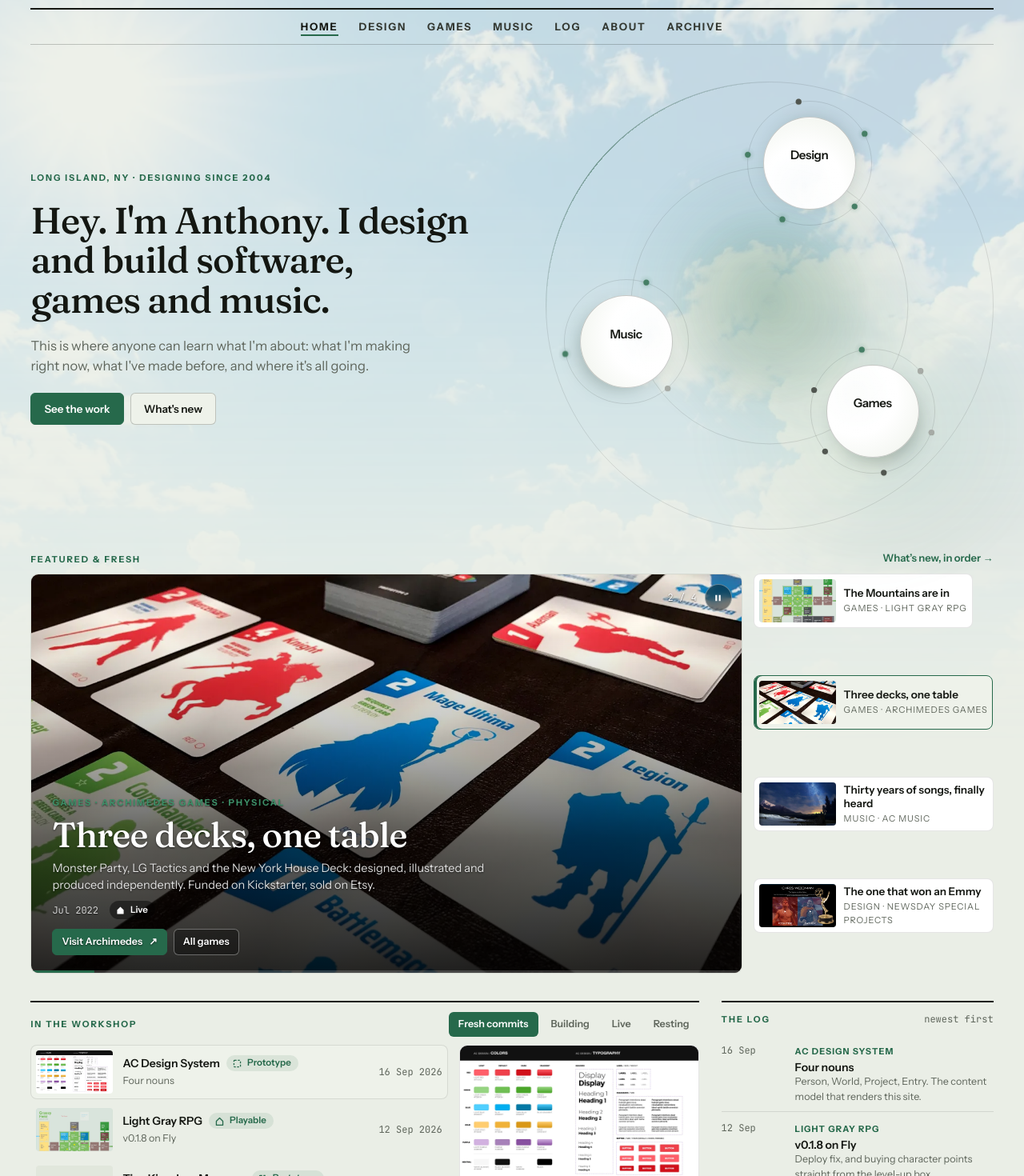
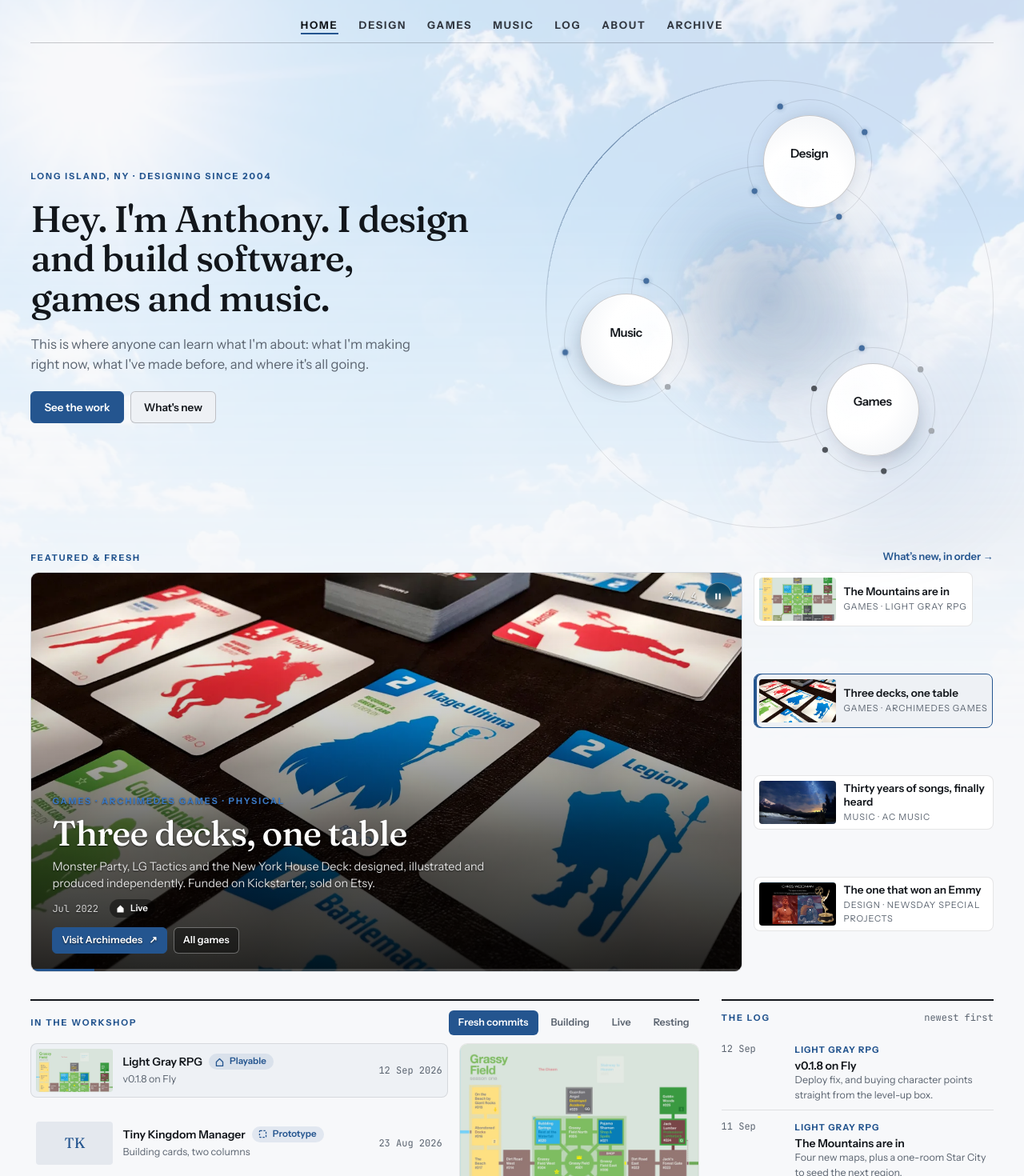
Before and after one commit to acarrozzo/acmain, a Next.js app: page / in a window 1280 px wide. Shown: the part 160-1630 px from the top of the page at 80% size. Built offline with nearby package versions, Linux system fonts and the light colour scheme.

Commit message:
acmain-Overhaul-B-updated light mode blue

```diff
--- a/app/globals.css
+++ b/app/globals.css
@@ -5,25 +5,26 @@
 
 /* ---------------------------------------------------------------
    Design tokens — the single source of truth.
-   One accent, two lightnesses: deep forest in light, luminous aurora
-   in dark. Everything else is derived, so one swap retints the site.
+   One accent per theme: newsprint ink-blue on near-white in light,
+   luminous aurora green on forest black in dark. Everything else is
+   derived, so one swap retints the theme.
    --------------------------------------------------------------- */
 :root {
-  --paper: #eaeee6;
+  --paper: #f7f8fa;
   --surface: #ffffff;
-  --surface-2: #eef2ea;
-  --surface-3: #e1e7dc;
-  --ink: #141712;
-  --ink-soft: #333831;
-  --muted: #5f665c;
-  --line: rgba(20, 23, 18, 0.11);
-  --line-strong: rgba(20, 23, 18, 0.22);
-  --accent: #26694b;
-  --accent-hi: #3d8f68;
+  --surface-2: #eef1f5;
+  --surface-3: #e4e8ee;
+  --ink: #12161b;
+  --ink-soft: #313740;
+  --muted: #5b6470;
+  --line: rgba(18, 22, 27, 0.11);
+  --line-strong: rgba(18, 22, 27, 0.22);
+  --accent: #24558f;
+  --accent-hi: #3b78c2;
   --accent-ink: #ffffff;
-  --accent-soft: rgba(38, 105, 75, 0.10);
-  --glow: rgba(38, 105, 75, 0.25);
-  --shade: rgba(20, 23, 18, 0.55);
+  --accent-soft: rgba(36, 85, 143, 0.10);
+  --glow: rgba(36, 85, 143, 0.25);
+  --shade: rgba(18, 22, 27, 0.55);
   --orb-hi: rgba(255, 255, 255, 0.9);
   --nebula-a: color-mix(in oklab, var(--accent) 18%, transparent);
   --nebula-b: color-mix(in oklab, var(--accent-hi) 10%, transparent);
@@ -189,7 +190,7 @@ a { color: inherit; }
 .iconbtn { width: 34px; height: 34px; border-radius: 999px; border: 1px solid var(--line); background: color-mix(in oklab, var(--surface) 55%, transparent); backdrop-filter: blur(8px); -webkit-backdrop-filter: blur(8px); color: var(--muted); display: grid; place-items: center; cursor: pointer; padding: 0; transition: border-color .2s, color .2s, background-color .2s; }
 .iconbtn:hover { border-color: var(--line-strong); color: var(--ink); background: color-mix(in oklab, var(--surface) 80%, transparent); }
 .iconbtn svg { width: 16px; height: 16px; }
-.mast-nav { display: flex; align-items: center; justify-content: center; gap: 20px; border-top: 2px solid var(--ink); border-bottom: 1px solid var(--line-strong); padding: 10px 0; }
+.mast-nav { display: flex; align-items: center; justify-content: center; gap: 20px; border-bottom: 1px solid var(--line-strong); padding: 10px 0; }
 .mast-nav ul { list-style: none; margin: 0; padding: 0; display: flex; gap: 26px; }
 .mast-nav a { font-size: 13px; font-weight: 700; letter-spacing: .14em; text-transform: uppercase; color: var(--ink-soft); padding: 2px 0; border-bottom: 2px solid transparent; }
 .mast-nav a:hover, .mast-nav a.on { color: var(--ink); border-bottom-color: var(--accent); }
@@ -433,7 +434,7 @@ a { color: inherit; }
 .moon-pos { position: absolute; left: 50%; top: 50%; width: 0; height: 0; }
 /* A moon is always its zoomed self; at rest it is scaled down to a dot, and the ::before is the dot's face (status-coloured) laid over it. */
 .moon { position: absolute; left: 0; top: 0; translate: -50% -50%; scale: .12; width: 60px; height: 60px; box-sizing: border-box; padding: 3px; display: grid; place-items: center; border-radius: 50%; text-align: center; text-decoration: none; outline: none; pointer-events: auto; background: radial-gradient(circle at 34% 30%, var(--orb-hi), var(--surface) 50%, var(--surface-2) 100%); border: 1px solid var(--line-strong); box-shadow: 0 8px 20px -8px rgba(0, 0, 0, 0.6); transition: scale .5s var(--ease-orbit), border-color .3s, box-shadow .3s, background .3s, opacity .4s var(--ease-orbit); }
-:root:not(.dark) .moon { box-shadow: 0 6px 16px -8px rgba(30, 50, 35, 0.35); }
+:root:not(.dark) .moon { box-shadow: 0 6px 16px -8px rgba(25, 40, 70, 0.30); }
 .moon::before { content: ""; position: absolute; inset: -1px; border-radius: 50%; background: var(--ink-soft); opacity: .85; transition: opacity .25s; }
 .moon[data-status="live"]::before { background: var(--accent); box-shadow: 0 0 44px 12px var(--glow); }
 .moon[data-status="paper"]::before, .moon[data-status="idea"]::before { background: radial-gradient(circle, transparent 52%, var(--ink-soft) 58%); }
@@ -449,7 +450,7 @@ a { color: inherit; }
 .orb-btn { display: block; position: absolute; left: 50%; top: 50%; translate: -50% -50%; border-radius: 9999px; outline: none; pointer-events: auto; }
 .orb-btn:focus-visible .orb { border-color: var(--accent); box-shadow: 0 0 0 3px var(--accent-soft), 0 0 40px -4px var(--glow); }
 .orb { height: 116px; width: 116px; display: grid; place-items: center; align-content: center; gap: 2px; border-radius: 50%; background: radial-gradient(circle at var(--lx) var(--ly), var(--orb-hi), var(--surface) 46%, var(--surface-2) 100%); border: 1px solid var(--line-strong); box-shadow: var(--shx) var(--shy) 28px -8px rgba(0, 0, 0, 0.7), inset 0 1px 0 rgba(255, 255, 255, 0.05); transition: transform 0.5s var(--ease-orbit), box-shadow 0.5s var(--ease-orbit), border-color 0.45s, opacity 0.45s var(--ease-orbit), filter 0.45s var(--ease-orbit); }
-:root:not(.dark) .orb { box-shadow: var(--shx) var(--shy) 26px -10px rgba(30, 50, 35, 0.35), inset 0 1px 0 rgba(255, 255, 255, 0.7); }
+:root:not(.dark) .orb { box-shadow: var(--shx) var(--shy) 26px -10px rgba(25, 40, 70, 0.30), inset 0 1px 0 rgba(255, 255, 255, 0.7); }
 .orb[data-active="true"] { transform: scale(1.1); border-color: var(--accent); background: radial-gradient(circle at var(--lx) var(--ly), color-mix(in oklab, var(--accent) 30%, var(--surface)), var(--surface) 58%); box-shadow: var(--shx) 26px 48px -18px rgba(0, 0, 0, 0.8), 0 0 60px -2px var(--glow), inset 0 0 26px -8px var(--glow); }
 .orb[data-dim="true"] { opacity: 0.45; filter: saturate(0.7); transform: scale(0.94); }
 .orb-label { color: var(--ink); transition: color 0.3s; }
--- a/components/OrbitalNav.tsx
+++ b/components/OrbitalNav.tsx
@@ -1,7 +1,6 @@
 "use client";
 
 import { useEffect, useRef, useState } from "react";
-import { formatDate } from "@/lib/format";
 import type { Status } from "@/content/types";
 
 export type OrbitEntry = { date: string; title: string; project: string };
@@ -232,9 +231,7 @@ export function OrbitalNav({ worlds, latest }: Props) {
     ? {
         key: `p:${moon.slug}`,
         label: moon.name,
-        meta: moon.latest
-          ? `${formatDate(moon.latest.date)} · ${moon.statusLabel}`
-          : `${moon.kind} · ${moon.statusLabel}`,
+        meta: `${moon.kind} · ${moon.statusLabel}`,
         title: moon.latest?.title ?? moon.line,
         fallback: "",
       }
@@ -242,14 +239,14 @@ export function OrbitalNav({ worlds, latest }: Props) {
       ? {
           key: focused.slug,
           label: focused.name,
-          meta: focused.latest ? `${formatDate(focused.latest.date)} · ${focused.latest.project}` : "",
+          meta: focused.latest?.project ?? "",
           title: focused.latest?.title ?? "",
           fallback: focused.tagline,
         }
       : {
           key: "now",
           label: "Now",
-          meta: latest ? `${formatDate(latest.date)} · ${latest.project}` : "",
+          meta: latest?.project ?? "",
           title: latest?.title ?? "",
           fallback: "Always building.",
         };
@@ -420,7 +417,7 @@ export function OrbitalNav({ worlds, latest }: Props) {
               <div className="mt-1 text-xl font-semibold tracking-tight text-ink">{w.name}</div>
               {w.latest && (
                 <div className="mono mt-1.5 truncate text-[11px] text-muted">
-                  {formatDate(w.latest.date)} · {w.latest.title}
+                  {w.latest.title}
                 </div>
               )}
             </div>
--- a/content/projects/ac-design-system.ts
+++ /dev/null
@@ -1,30 +0,0 @@
-import type { Project } from "../types";
-
-export const acDesignSystem: Project = {
-  slug: "ac-design-system",
-  name: "AC Design System",
-  short: "Design System",
-  world: "design",
-  kind: "Design system",
-  status: "prototype",
-  started: 2023,
-  line: "The system under this site: tokens in Figma and in code, one accent, two themes.",
-  hero: "/img/p/ac-design-system.webp",
-  tags: ["Tokens", "Figma", "Two themes"],
-  body: [
-    "For years my CSS was my style guide. In 2023 I started building the system properly in Figma, with styles, components and variants, so new pages and ideas could be prototyped fast.",
-    "The 2026 version lives in code too: a token set where one accent, in two lightnesses, tints the whole platform, and a content model with four nouns, Person, World, Project and Entry, where a new project is one record and never a new layout. This site is the reference implementation.",
-  ],
-  entries: [
-    {
-      date: "2026-09-16",
-      title: "Four nouns",
-      note: "Person, World, Project, Entry. The content model that renders this site.",
-    },
-    {
-      date: "2023",
-      title: "The Figma system",
-      note: "Styles, components and variants for fast prototyping.",
-    },
-  ],
-};
--- a/content/projects/index.ts
+++ b/content/projects/index.ts
@@ -4,7 +4,6 @@ import { quickframeAi } from "./quickframe-ai";
 import { quickframeMarketplace } from "./quickframe-marketplace";
 import { newsdayCom } from "./newsday-com";
 import { newsdaySpecialProjects } from "./newsday-special-projects";
-import { acDesignSystem } from "./ac-design-system";
 
 import { lightGray } from "./light-gray";
 import { coinAndCastle } from "./coin-and-castle";
@@ -27,7 +26,6 @@ export const projects: Project[] = [
   quickframeMarketplace,
   newsdayCom,
   newsdaySpecialProjects,
-  acDesignSystem,
   // Games
   lightGray,
   coinAndCastle,
--- a/content/worlds.ts
+++ b/content/worlds.ts
@@ -22,7 +22,6 @@ export const worlds: World[] = [
       "quickframe-marketplace",
       "newsday-com",
       "newsday-special-projects",
-      "ac-design-system",
     ],
     also: ["light-gray"],
     sections: [
@@ -35,7 +34,7 @@ export const worlds: World[] = [
           },
           {
             name: "Design systems",
-            text: "Styles, components and variants in Figma; tokens, themes and components in code. This site runs on one: a single accent, two lightnesses, and a content model where a new project never needs a new layout.",
+            text: "Styles, components and variants in Figma; tokens, themes and components in code. This site runs on one: a small token set, one accent per theme, and a content model where a new project never needs a new layout.",
           },
           {
             name: "Front-end and AI-assisted engineering",
```
Also changed, not shown: public/img/p/ac-design-system.webp (deleted).
